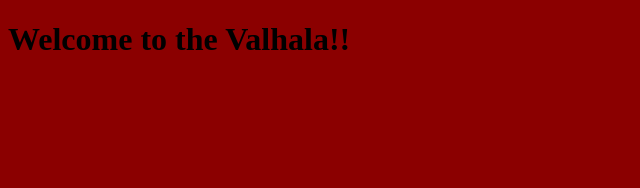
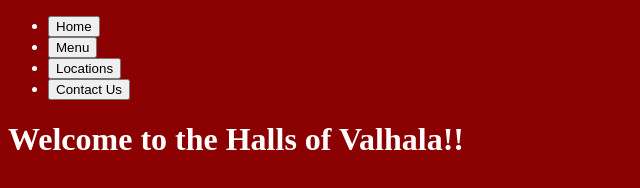
Before and after one commit to wolfSkullCave/odin-resturant, a website built with webpack: page src/template.html in a window 1280 px wide. Shown: the whole page, without its empty margins (0-640 px from the left). Built offline with nearby package versions, Linux system fonts and the light colour scheme.

Commit message:
finished 1-6 of the project brief.
https://www.theodinproject.com/lessons/node-path-javascript-restaurant-page

```diff
--- a/src/greeting.js
+++ b/src/greeting.js
@@ -1,6 +1,4 @@
-const greeting = "hello, Odinite";
+const h1 = document.createElement("h1");
+h1.textContent = "Welcome to the Halls of Valhala!!";
 
-const h1 = document.createElement("h1");
-h1.textContent = "Welcome to the Valhala!!";
-
-export { greeting, h1 };
+export { h1 };
--- a/src/index.js
+++ b/src/index.js
@@ -1,6 +1,5 @@
 import "./style.css";
-import { greeting, h1 } from "./greeting.js";
+import { h1 } from "./greeting.js";
+import { pageLoad } from "./page-load.js";
 
-console.log(greeting);
-
-document.body.appendChild(h1);
+pageLoad(h1);
--- /dev/null
+++ b/src/page-load.js
@@ -0,0 +1,6 @@
+function pageLoad(element) {
+  const divContent = document.querySelector(".content");
+  divContent.appendChild(element);
+}
+
+export { pageLoad };
--- a/src/style.css
+++ b/src/style.css
@@ -1,3 +1,11 @@
 body {
   background-color: darkred;
+  color: white;
 }
+
+.container {
+  background-color: white;
+  color: black;
+  display: flex;
+  width: 80vw;
+}
--- a/src/template.html
+++ b/src/template.html
@@ -5,5 +5,17 @@
     <meta name="viewport" content="width=device-width, initial-scale=1" />
     <title>Resturant</title>
   </head>
-  <body></body>
+  <body>
+    <header>
+      <nav>
+        <ul>
+          <li><button>Home</button></li>
+          <li><button>Menu</button></li>
+          <li><button>Locations</button></li>
+          <li><button>Contact Us</button></li>
+        </ul>
+      </nav>
+    </header>
+    <div class="content"></div>
+  </body>
 </html>
```
Also changed, not shown: 1 other file.
